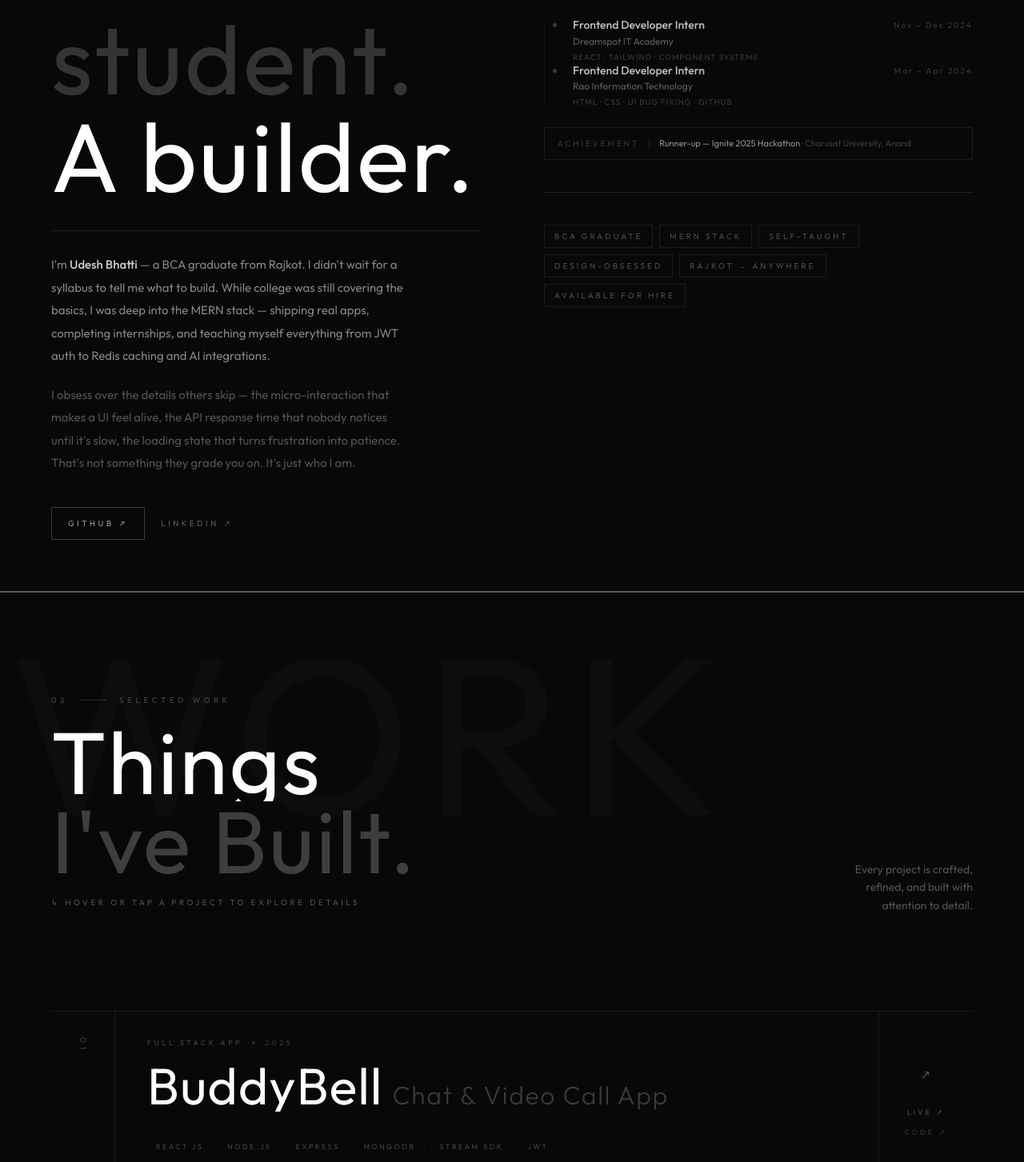
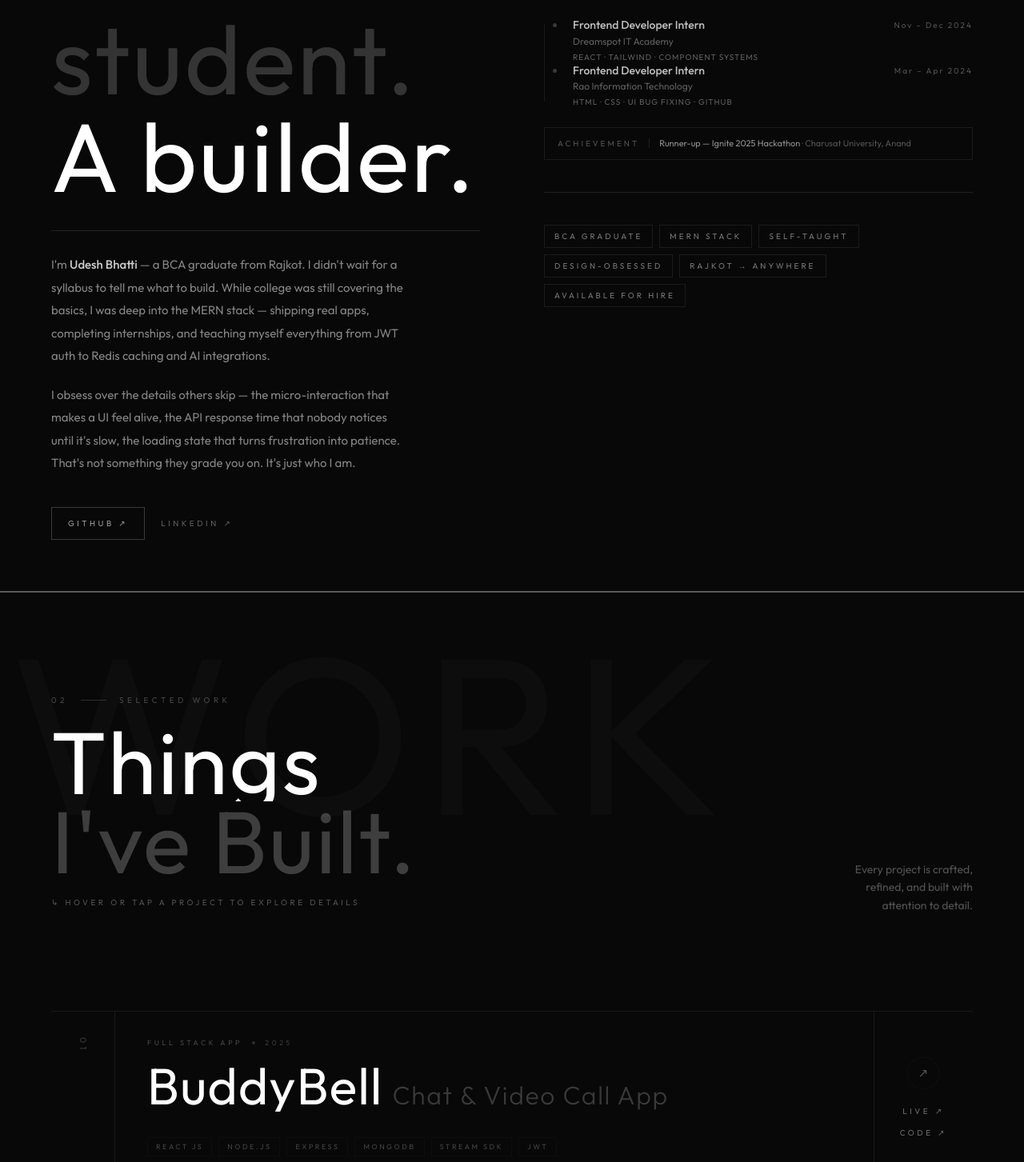
Before and after one commit to UdeshBhatti2004/PortFolio, a React (Vite) app: page / in a window 1280 px wide. Shown: the part 2037-3490 px from the top of the page at 80% size. Built offline with nearby package versions, Linux system fonts and the light colour scheme; no server answers.

Commit message:
Improve text Redability

```diff
--- a/src/components/About.jsx
+++ b/src/components/About.jsx
@@ -251,7 +251,7 @@ const watermarkY = useTransform(scrollYProgress, [0, 1], ["-60%", "60%"]);
 
 
             <FadeUp delay={0.40}>
-              <p className="mt-5 text-white/30 text-sm sm:text-[15px] 2xl:text-[20px] leading-[1.9] sm:w-full xl:max-w-[440px] 2xl:max-w-[600px]">
+              <p className="mt-5 text-white/50 text-sm sm:text-[15px] 2xl:text-[20px] leading-[1.9] sm:w-full xl:max-w-[440px] 2xl:max-w-[600px]">
                 I obsess over the details others skip — the micro-interaction
                 that makes a UI feel alive, the API response time that nobody
                 notices until it's slow, the loading state that turns
@@ -318,7 +318,7 @@ const watermarkY = useTransform(scrollYProgress, [0, 1], ["-60%", "60%"]);
 
             <div>
               <FadeUp delay={0.15}>
-                <p className="text-[10px] 2xl:text-[15px] tracking-[0.4em] uppercase text-white/20 mb-5">
+                <p className="text-[10px] 2xl:text-[15px] tracking-[0.4em] uppercase text-white/40 mb-5">
                   Experience
                 </p>
               </FadeUp>
@@ -344,11 +344,11 @@ const watermarkY = useTransform(scrollYProgress, [0, 1], ["-60%", "60%"]);
                             {exp.role}
                           </p>
                           <p className="text-white/35 text-xs 2xl:text-xl mt-0.5">{exp.company}</p>
-                          <p className="text-white/20 text-[10px] 2xl:text-[15px]  tracking-widest mt-1 uppercase">
+                          <p className="text-white/35 text-[10px] 2xl:text-[15px]  tracking-widest mt-1 uppercase">
                             {exp.detail}
                           </p>
                         </div>
-                        <span className="text-[10px] 2xl:text-[15px] tracking-[0.2em] text-white/20 whitespace-nowrap mt-0.5 flex-shrink-0">
+                        <span className="text-[10px] 2xl:text-[15px] tracking-[0.2em] text-white/30 whitespace-nowrap mt-0.5 flex-shrink-0">
                           {exp.period}
                         </span>
                       </div>
@@ -370,13 +370,13 @@ const watermarkY = useTransform(scrollYProgress, [0, 1], ["-60%", "60%"]);
                     whileHover={{ x: "100%" }}
                     transition={{ duration: 0.55 }}
                   />
-                  <span className="text-white/20 text-[10px] 2xl:text-[20px] tracking-[0.3em] uppercase whitespace-nowrap relative z-10">
+                  <span className="text-white/30 text-[10px] 2xl:text-[20px] tracking-[0.3em] uppercase whitespace-nowrap relative z-10">
                     Achievement
                   </span>
                   <span className="w-px h-3 bg-white/10 flex-shrink-0" />
                   <span className="text-white/55 text-[11px] 2xl:text-[18px] leading-snug relative z-10">
                     Runner-up — Ignite 2025 Hackathon
-                    <span className="text-white/22"> · Charusat University, Anand</span>
+                    <span className="text-white/30"> · Charusat University, Anand</span>
                   </span>
                 </motion.div>
               </FadeUp>
@@ -393,7 +393,7 @@ const watermarkY = useTransform(scrollYProgress, [0, 1], ["-60%", "60%"]);
                   animate={tagsInView ? { opacity: 1, y: 0, scale: 1 } : {}}
                   transition={{ duration: 0.5, delay: i * 0.07, ease: [0.76, 0, 0.24, 1] }}
                   whileHover={{ borderColor: "rgba(255,255,255,0.28)", color: "rgba(255,255,255,0.65)" }}
-                  className="text-[10px] 2xl:text-[15px] tracking-[0.3em] uppercase text-white/28 border border-white/[0.08] px-3 py-1.5 cursor-default transition-colors duration-300"
+                  className="text-[10px] 2xl:text-[15px] tracking-[0.3em] uppercase text-white/45 border border-white/[0.08] px-3 py-1.5 cursor-default transition-colors duration-300"
                 >
                   {tag}
                 </motion.span>
--- a/src/components/Contact.jsx
+++ b/src/components/Contact.jsx
@@ -294,14 +294,14 @@ const handleSubmit = () => {
               animate={isInView ? { opacity: 1 } : {}}
               transition={{ duration: 0.7, delay: 0.45 }}
             >
-              <span className="text-[10px] tracking-[0.45em] uppercase text-white/20">05</span>
+              <span className="text-[10px] tracking-[0.45em] uppercase text-white/30">05</span>
               <motion.div
                 className="h-px bg-white/13"
                 initial={{ width: 0 }}
                 animate={isInView ? { width: 24 } : { width: 0 }}
                 transition={{ duration: 0.6, delay: 0.6 }}
               />
-              <span className="text-[10px] tracking-[0.45em] uppercase text-white/20">Contact</span>
+              <span className="text-[10px] tracking-[0.45em] uppercase text-white/30">Contact</span>
             </motion.div>
 
 
@@ -363,7 +363,7 @@ const handleSubmit = () => {
 
             <div className="flex items-center gap-3 mb-6">
               <span
-                className="text-[10px] tracking-[0.44em] uppercase text-white/22"
+                className="text-[10px] tracking-[0.44em] uppercase text-white/30"
                 style={{ fontFamily: "var(--font-outfit)" }}
               >
                 Drop a message
@@ -413,7 +413,7 @@ const handleSubmit = () => {
               maxLength={500}
               extra={
                 <span
-                  className="text-[9px] transition-colors duration-200"
+                  className="text-[10px] transition-colors duration-200"
                   style={{
                     fontFamily: "var(--font-outfit)",
                     color: msgLen > 0 ? "rgba(255,255,255,0.3)" : "rgba(255,255,255,0.13)",
@@ -458,7 +458,7 @@ const handleSubmit = () => {
                 </motion.button>
 
                 <span
-                  className="text-[9px] tracking-[0.2em] text-white/18 whitespace-nowrap"
+                  className="text-[9px] tracking-[0.2em] text-white/30 whitespace-nowrap"
                   style={{ fontFamily: "var(--font-outfit)" }}
                 >
                   {totalChars} chars
@@ -498,11 +498,11 @@ const handleSubmit = () => {
                 animate={{ scale: [1, 1.5, 1], opacity: [0.35, 0.75, 0.35] }}
                 transition={{ duration: 2.4, repeat: Infinity, ease: "easeInOut" }}
               />
-              <span className="text-[10px] tracking-[0.3em] uppercase text-white/22">
+              <span className="text-[10px] tracking-[0.3em] uppercase text-white/30">
                 Available for new projects
               </span>
             </div>
-            <span className="text-[10px] tracking-[0.28em] uppercase text-white/12">
+            <span className="text-[10px] tracking-[0.28em] uppercase text-white/30">
               © 2026 · Crafted with intent
             </span>
           </div>
--- a/src/components/Footer.jsx
+++ b/src/components/Footer.jsx
@@ -127,18 +127,18 @@ export default function Footer() {
           animate={inView ? { opacity: 1 } : {}}
           transition={{ duration: 0.8, delay: 0.6 }}
         >
-          <span className="text-[10px] 2xl:text-[13px] tracking-[0.28em] uppercase text-white/14">
+          <span className="text-[10px] 2xl:text-[13px] tracking-[0.28em] uppercase text-white/30">
             (c) {year} Udesh Bhatti
           </span>
 
-          <span className="text-[10px] 2xl:text-[13px] tracking-[0.28em] uppercase text-white/18 sm:text-center">
+          <span className="text-[10px] 2xl:text-[13px] tracking-[0.28em] uppercase text-white/30 sm:text-center">
             Designed & developed by Udesh Bhatti
           </span>
 
           <button
             type="button"
             onClick={() => window.scrollTo({ top: 0, behavior: "smooth" })}
-            className="justify-self-start text-[10px] 2xl:text-[13px] tracking-[0.34em] uppercase text-white/25 transition-colors hover:text-white/80 sm:justify-self-end"
+            className="justify-self-start text-[10px] 2xl:text-[13px] tracking-[0.34em] uppercase text-white/30 transition-colors hover:text-white/80 sm:justify-self-end"
           >
             Back at top ↑
           </button>
--- a/src/components/Navbar.jsx
+++ b/src/components/Navbar.jsx
@@ -216,7 +216,7 @@ function Navbar() {
         className="flex items-center justify-between border border-white/8 px-4 py-2.5 text-[9px] tracking-[0.35em] uppercase text-white/35 hover:border-white/30 hover:text-white/80 transition-all"
       >
         {s.label}
-        <span className="text-white/20">↗</span>
+        <span className="text-white/30">↗</span>
       </a>
     ))}
   </motion.div>
--- a/src/components/Work.jsx
+++ b/src/components/Work.jsx
@@ -205,7 +205,7 @@ function ProjectRow({ project, i }) {
                   href={project.link}
                   target="_blank"
                   rel="noreferrer"
-                  className="text-[9px] tracking-[0.35em] uppercase text-white/30 hover:text-white/70 transition-colors duration-300 whitespace-nowrap"
+                  className="text-[10px] tracking-[0.35em] uppercase text-white/40 hover:text-white/70 transition-colors duration-300 whitespace-nowrap"
                   style={{ fontFamily: "var(--font-outfit)" }}
                 >
                   Live ↗
@@ -215,7 +215,7 @@ function ProjectRow({ project, i }) {
                 href={project.github}
                 target="_blank"
                 rel="noreferrer"
-                className="text-[9px] tracking-[0.35em] uppercase text-white/20 hover:text-white/50 transition-colors duration-300"
+                className="text-[10px] tracking-[0.35em] uppercase text-white/40 hover:text-white/70 transition-colors duration-300"
                 style={{ fontFamily: "var(--font-outfit)" }}
               >
                 Code ↗
```
